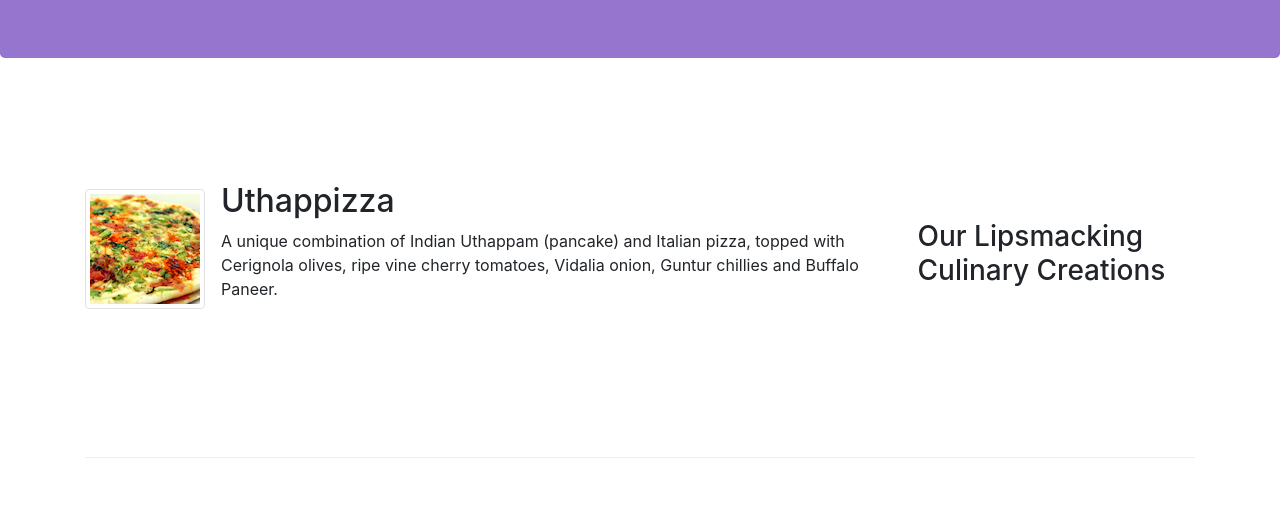
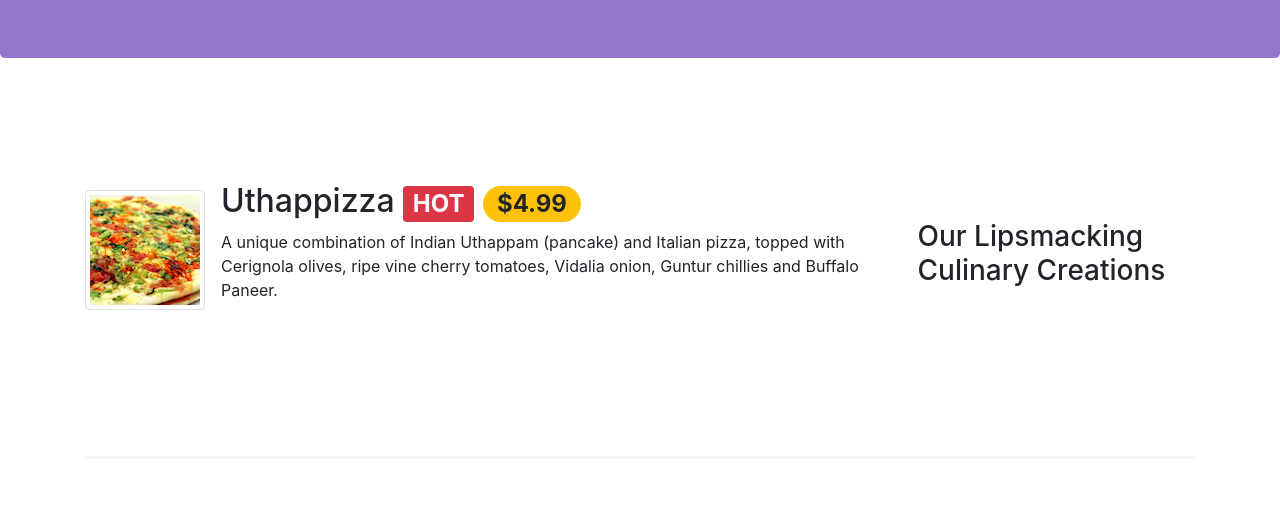
Before and after one commit to cs-geek/front-end-with-bootstrap, a website: page index.html in a window 1280 px wide. Shown: the part 276-800 px from the top of the page. Drawn offline with nearby package versions, Linux system fonts and the light colour scheme.

Commit message:
Alerting Users

```diff
--- a/index.html
+++ b/index.html
@@ -94,7 +94,10 @@
           <div class="media">
             <img class="d-flex mr-3 img-thumbnail align-self-center" src="./img/uthappizza.png" alt="">
             <div class="media-body">
-              <h2 class="mt-0">Uthappizza</h2>
+              <h2 class="mt-0">Uthappizza
+                  <span class="badge badge-danger">HOT</span>
+                  <span class="badge badge-pill badge-warning">$4.99</span>
+              </h2>
               <p class="d-none d-sm-block">
                 A unique combination of Indian Uthappam (pancake) and Italian pizza,
                 topped with Cerignola olives, ripe vine cherry tomatoes, Vidalia
```
Also changed, not shown: contact.html (+2 -2 lines), 1 other file.
